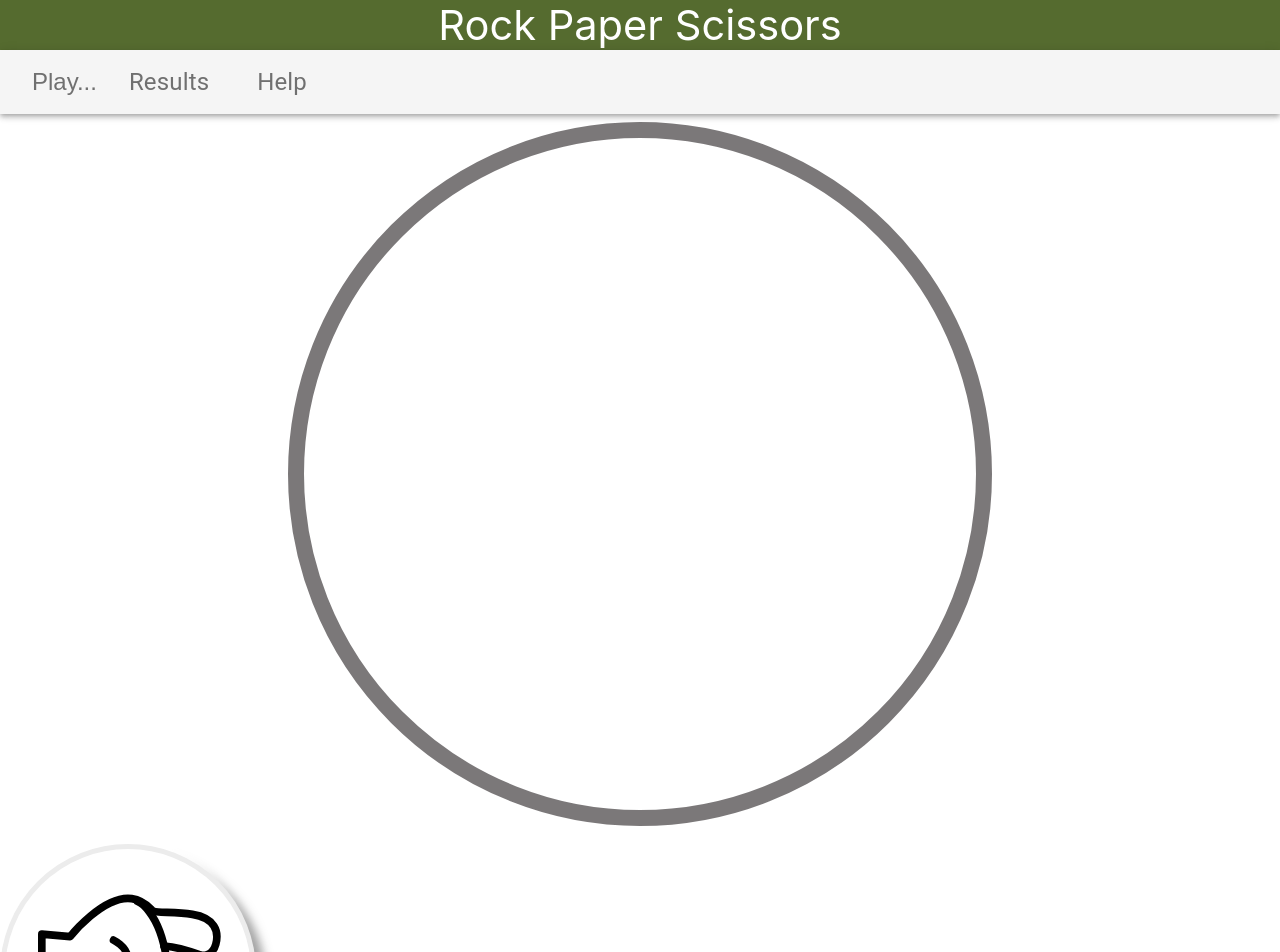
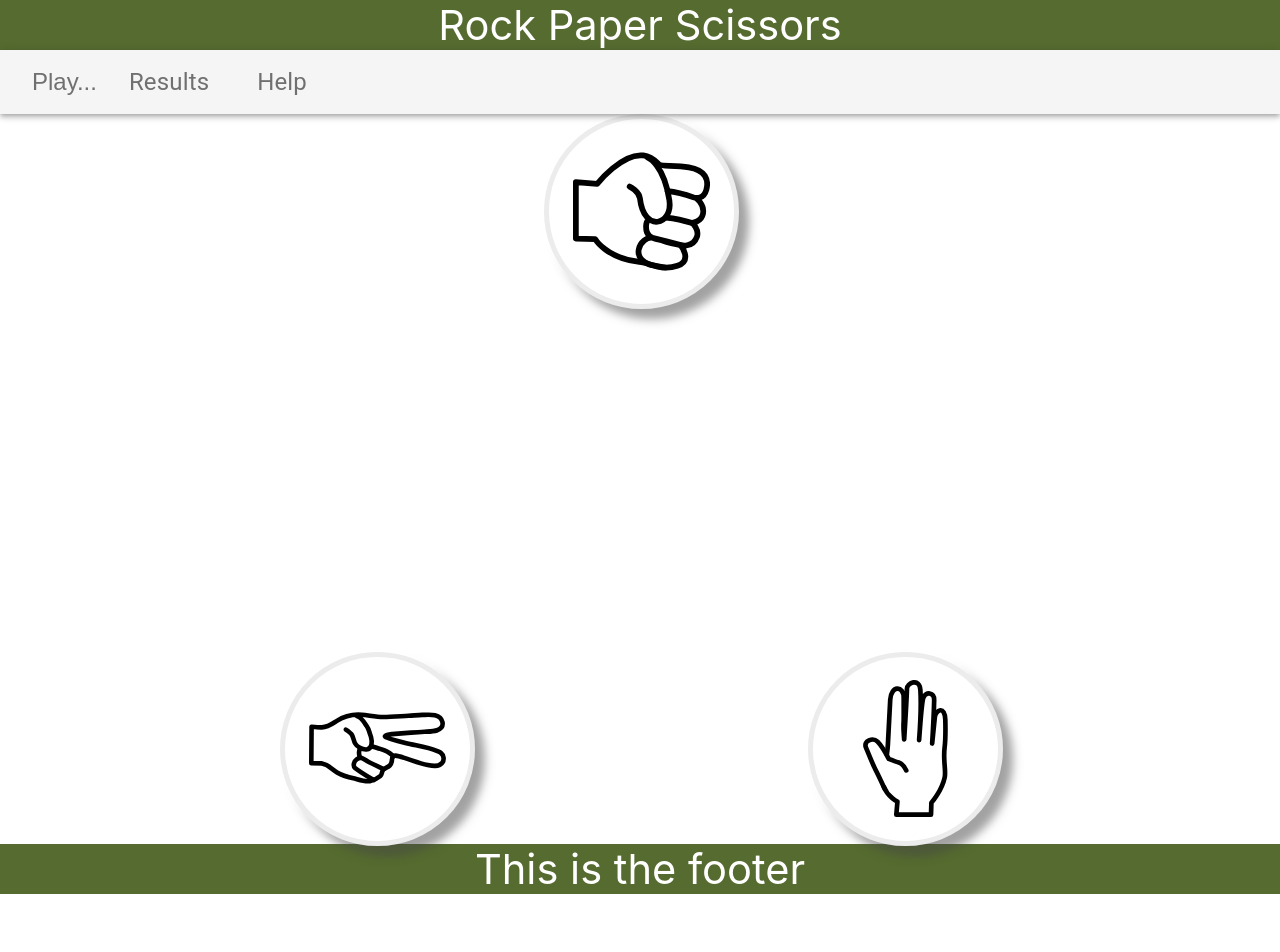
Before and after one commit to CodeGit/rockpaperscissors, a React (Create React App) app: page / in a window 1280 px wide. Shown: the top 952 px of the page. After the commit the page ends 894 px from the top, so only its background shows below. Built offline with nearby package versions, Linux system fonts and the light colour scheme.

Commit message:
finalised layout for 3 and 5 buttons

```diff
--- a/src/Content.tsx
+++ b/src/Content.tsx
@@ -10,8 +10,11 @@ type node = {
 const styles = css({
     flexGrow:1,
     width:"100%",
+    height: "fit-content",
     background: "white",
-    minHeight: '86vh',
+    display: "flex",
+    alignItems: "center",
+    justifyContent: "center",
   });
 
   const ContentContainer = (props:node) => {
--- a/src/components/ActionButton.tsx
+++ b/src/components/ActionButton.tsx
@@ -21,7 +21,7 @@ export interface ActionProps {
     toggleSelected: () => void,
 };
 
-export const buttonDiameter = 20;
+export const buttonDiameter = 15;
 
 const styles = css({
     position: "relative",
@@ -78,7 +78,7 @@ const svgStyles = css({
     width: `${buttonDiameter / 1.75}rem`,
 });
 
-export const rpsGameActions = [ActionType.Rock, ActionType.Paper, ActionType.Scissors];
+export const rpsGameActions = [ActionType.Rock, ActionType.Scissors, ActionType.Paper];
 export const rpslsGameActions = rpsGameActions.concat(ActionType.Lizard, ActionType.Spock) ;
 
 const ActionButton: React.FC<ActionProps> = ({action, selected, toggleSelected}) => {
--- a/src/components/ButtonCircle.tsx
+++ b/src/components/ButtonCircle.tsx
@@ -1,12 +1,13 @@
 /** @jsxImportSource @emotion/react */
 import React, { ReactElement, ReactNode, useState } from "react";
 import { css } from "@mui/material";
-import ActionButton, {rpsGameActions, rpslsGameActions, ActionType, ActionProps} from "./ActionButton";
+import ActionButton, {rpsGameActions, rpslsGameActions, ActionType, buttonDiameter} from "./ActionButton";
 import { GameMode } from "../gameType";
+import { SerializedStyles } from "@emotion/react";
 
 const box = {
-    height: 90,
-    width: 90
+    height: buttonDiameter * 3,
+    width: buttonDiameter * 3
 }
 
 const stroke = 2;
@@ -18,9 +19,64 @@ const circle = {
 }
 
 const styles = css({
-    width: `${box.width}vw`,
-    height: `${box.height}vh`,
+    position: "relative",
+    width: "fit-content",
+    height: "fit-content",
+    top: "0",
+    left: "0",
 });
+
+const svgStyles = css({
+    width: `${box.width}rem`,
+    height: `${box.height}rem`,
+    margin:"auto",
+});
+
+const defaultButtonStyle = css({
+    position: "absolute",
+    zIndex: "5",
+    padding: "auto",
+    margin: "0 auto",
+});
+
+const rpsStyles = [
+    css({
+        top: `${0}rem`,
+        left: `${(box.width / 2) - (buttonDiameter * 0.4)}rem`
+    }, defaultButtonStyle),
+    css({
+        top: `${box.height - (buttonDiameter * 0.76)}rem`,
+        left: `0rem`
+    }, defaultButtonStyle),
+    css({
+        top: `${box.height - (buttonDiameter * 0.76)}rem`,
+        left: `${box.width - (buttonDiameter * 0.8)}rem`
+    }, defaultButtonStyle),
+];
+
+const rpslsStyles = [
+    css({
+        top: `${0}rem`,
+        left: `${(box.width / 2) - (buttonDiameter * 0.4)}rem`
+    }, defaultButtonStyle),
+    css({
+        top: `${buttonDiameter}rem`,
+        left: `0rem`
+    }, defaultButtonStyle),
+    css({
+        top: `${buttonDiameter}rem`,
+        left: `${box.width - (buttonDiameter * 0.8)}rem`
+    }, defaultButtonStyle),
+    css({
+        top: `${box.height - (buttonDiameter * 0.76)}rem`,
+        left: `${(buttonDiameter * 0.4)}rem`
+    }, defaultButtonStyle),
+    css({
+        top: `${box.height - (buttonDiameter * 0.76)}rem`,
+        left: `${(box.width * 0.45) + (buttonDiameter * 0.4)}rem`
+    }, defaultButtonStyle),
+
+];
 
 interface  CircleProps {
     mode: GameMode
@@ -29,36 +85,29 @@ const ButtonCircle: React.FC<CircleProps> = ({mode}) => {
     const [buttonClicked, setButtonclicked] = useState(false);
     const [selectedButton, setSelectedButton] = useState(ActionType.Rock);
 
-    const positionButton = (button: JSX.Element, index: number) => {
-        console.log(`Index ${index}`);
-
-        const top = (index + 1 ) * 50;
-        const left = (index + 1 ) * 50;
-        const buttonStyle = css({
-            position: "relative",
-            zIndex: "10",
-            top: `${top}`,
-            left: `${left}`,
-        })
-        console.log(`Index = ${index} X = ${top} Y = ${left}`);
-        return (<div css={buttonStyle} key={index}>{button}</div>)
+    const positionButton = (button: JSX.Element, index: number, buttonStyles: SerializedStyles[]) => {
+        console.log("positionButton");
+        console.log(rpsStyles[index]);
+        return (<div css={buttonStyles[index]} key={`${index}-button`}>{button}</div>)
     };
 
     let buttons: JSX.Element[];
+    let buttonStyles: SerializedStyles[];
     switch(mode) {
         case GameMode.RPS:
-            buttons = rpsGameActions.map(action => <ActionButton action={action} selected={false} toggleSelected={() => {}} />);
+            buttons = rpsGameActions.map(action => <ActionButton data-test-id={action} action={action} selected={false} toggleSelected={() => {}} />);
+            buttonStyles = rpsStyles;
             break;
         case GameMode.RPSLS:
-            buttons = rpslsGameActions.map(action => <ActionButton action={action} selected={false} toggleSelected={() => {}} />);
+            buttons = rpslsGameActions.map(action => <ActionButton  data-test-id={action} action={action} selected={false} toggleSelected={() => {}} />);
+            buttonStyles = rpslsStyles;
             break;
     }
     return (
-        <div>
-            <svg css={styles}>
-                <circle fill="none" stroke="#231F20" strokeWidth={`${circle.stroke}vh`} cx={`${circle.width}vw`} cy={`${circle.height}vh`} r={`${circle.radius}vh`} opacity="0.6" />
+        <div data-test-id="circle-container" css={styles}>
+            <svg css={svgStyles} data-test-id="circle-svg">
             </svg>
-            { buttons.map((button, index) => positionButton(button, index) ) }
+            { buttons.map((button, index) => positionButton(button, index, buttonStyles) ) }
         </div>
 
     );
```
